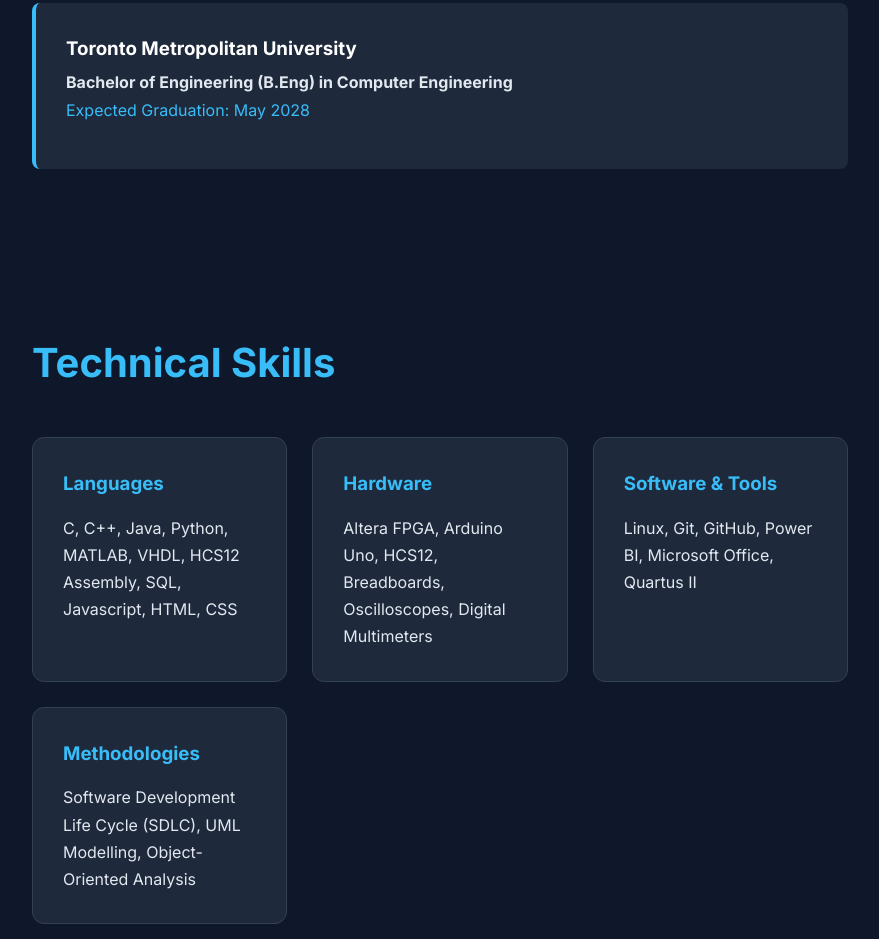
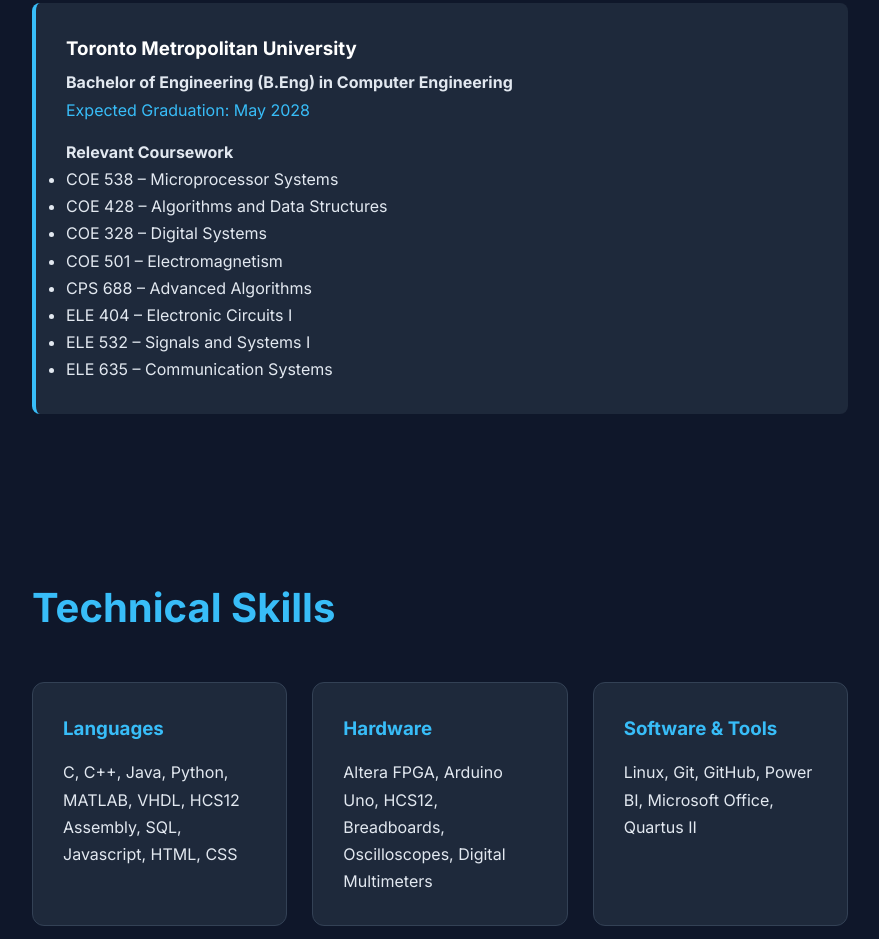
Before and after one commit to henryphann/henryphann.github.io, a plain HTML site: page index.html in a window 1280 px wide. Shown: the part 1433-2372 px from the top of the page, without its empty margins (330-1209 px from the left). Drawn offline with nearby package versions, Linux system fonts and the light colour scheme.

Commit message:
Added Courses

```diff
--- a/index.html
+++ b/index.html
@@ -87,6 +87,19 @@
                     <h3>Toronto Metropolitan University</h3>
                     <p><strong>Bachelor of Engineering (B.Eng) in Computer Engineering</strong></p>
                     <p class="date">Expected Graduation: May 2028</p>
+                    <div class="coursework-container">
+                        <h4>Relevant Coursework</h4>
+                        <ul class="course-list">
+                            <li>COE 538 – Microprocessor Systems</li>
+                            <li>COE 428 – Algorithms and Data Structures</li>
+                            <li>COE 328 – Digital Systems</li>
+                            <li>COE 501 – Electromagnetism</li>
+                            <li>CPS 688 – Advanced Algorithms</li>
+                            <li>ELE 404 – Electronic Circuits I</li>
+                            <li>ELE 532 – Signals and Systems I</li>
+                            <li>ELE 635 – Communication Systems</li>
+                        </ul>
+                    </div>
                 </div>
             </section>
 
```
